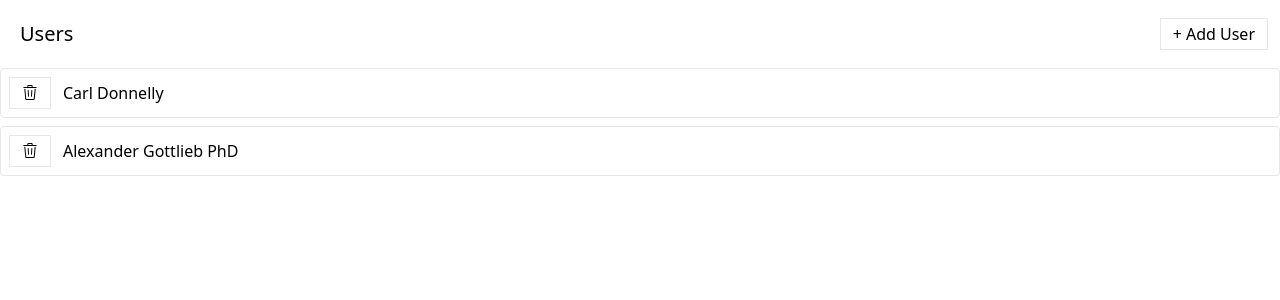
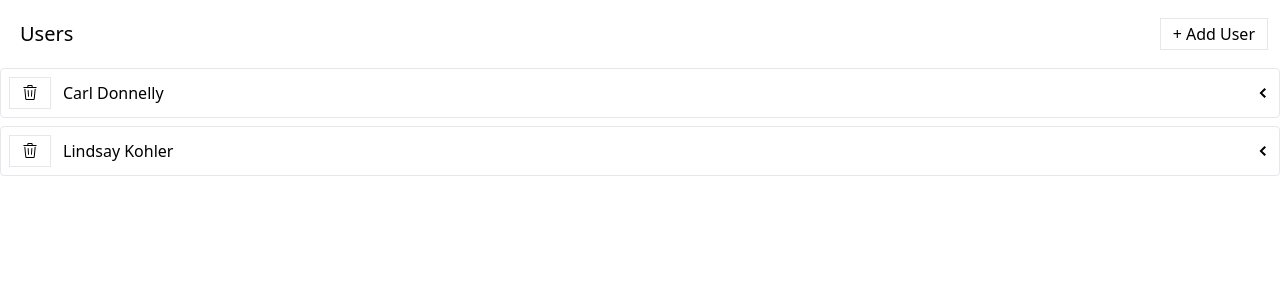
Before and after one commit to LombardiniJere/MediaVarious-ReactApp, a React (Create React App) app: page / in a window 1280 px wide. Shown: the top 300 px of the page. Built offline with nearby package versions, Linux system fonts and the light colour scheme; data requests are answered from the project's data file.

Commit message:
expandable component added

```diff
--- a/db.json
+++ b/db.json
@@ -5,8 +5,8 @@
       "id": 1
     },
     {
-      "name": "Alexander Gottlieb PhD",
-      "id": 2
+      "name": "Lindsay Kohler",
+      "id": 4
     }
   ],
   "albums": [],
--- /dev/null
+++ b/src/components/ExpandablePanel.js
@@ -0,0 +1,28 @@
+import { useState } from "react";
+import { GoChevronDown, GoChevronLeft}  from "react-icons/go";
+
+
+
+function ExpandablePanel({ header, children }) {
+  const [ expanded, setExpanded ] = useState(false);
+
+  const handleClick = () => {
+    setExpanded(!expanded);
+  };
+
+  return (
+      <div className="mb-2 border rounded">
+        <div className="flex p-2 justify-between items-center">
+          <div className="flex flex-row items-center justify-between">
+            {header}
+          </div>
+          <div onClick={handleClick} className="cursor-pointer">
+          { expanded ? <GoChevronDown/> : <GoChevronLeft /> }
+          </div>
+        </div>
+        { expanded && <div className="p-2 border-t">{children}</div> }
+      </div>
+  );
+};
+
+export default ExpandablePanel;
--- a/src/components/UsersListItem.js
+++ b/src/components/UsersListItem.js
@@ -2,6 +2,7 @@
 import Button from "./Button";
 import { removeUser } from "../store/thunks/removeUser";
 import { useThunk } from "../hooks/use-thunk";
+import ExpandablePanel from "./ExpandablePanel";
 
 function UsersListItem ({ user }) {
   const [ doRemoveUser, isLoading, error ] = useThunk(removeUser);
@@ -10,18 +11,18 @@
     doRemoveUser(user);
   };
 
+  const header = <>
+    <Button className='mr-3' loading={isLoading} onClick={handleClick} >
+      <GoTrash />
+    </Button>
+    {error && <div>Error deleting user.</div> }
+    {user.name}
+  </>;
+
   return (
-    <div className="mb-2 border rounded">
-      <div className="flex p-2 justify-between items-center cursor-pointer">
-        <div className="flex flex-row items-center justify-between">
-          <Button className='mr-3' loading={isLoading} onClick={handleClick} >
-            <GoTrash />
-          </Button>
-          {error && <div>Error deleting user.</div> }
-          {user.name}
-        </div>
-      </div>
-    </div>
+    <ExpandablePanel header={header}>
+      CONTENT
+    </ExpandablePanel>
   );
 };
 
```
